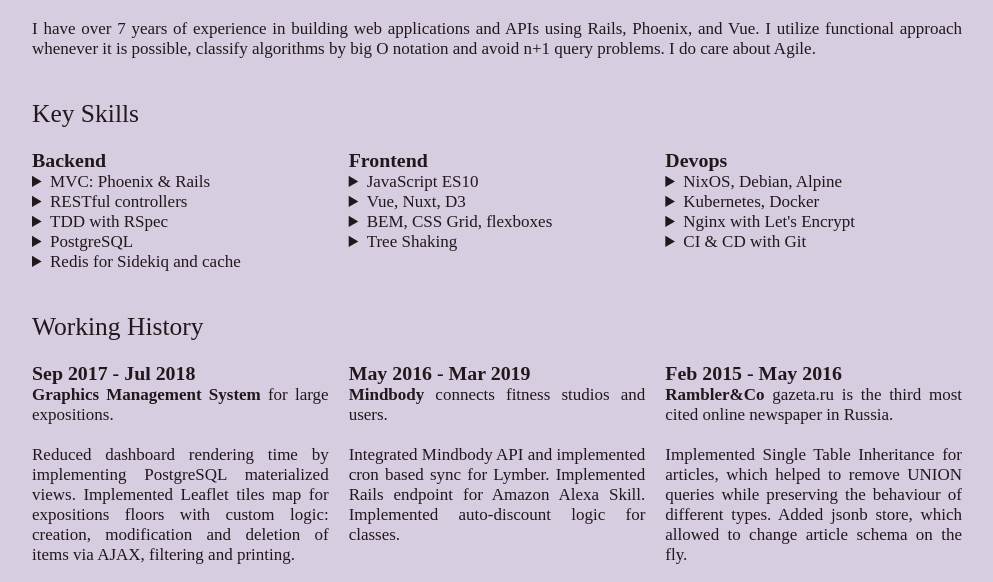
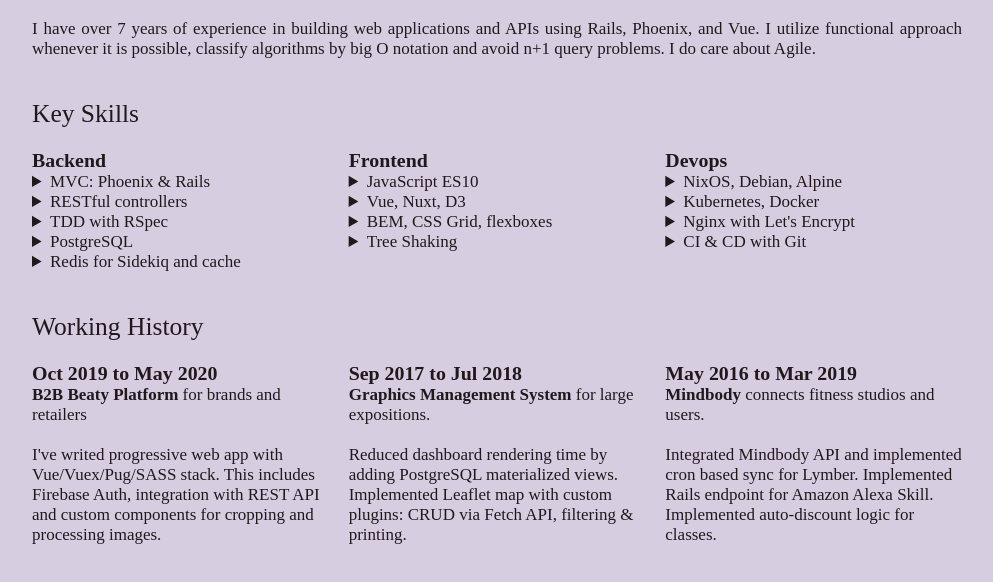
Before and after one commit to ksevelyar/resume, a plain HTML site: page index.html in a window 1280 px wide. Shown: the part 108-690 px from the top of the page, without its empty margins (143-1136 px from the left). Drawn offline with Linux system fonts and the light colour scheme; a web font is replaced by a local one.

Commit message:
bump work history

```diff
--- a/index.html
+++ b/index.html
@@ -68,41 +68,38 @@
   <div class="section-title">
     <h2>Working History</h2>
   </div>
+
+  <div class="section-column wh-5">
+    <h3>Oct 2019 to May 2020</h3>
+    <p><strong>B2B Beaty Platform</strong> for brands and retailers</p>
+  </div>
   <div class="section-column wh-1">
-    <h3>Sep 2017 - Jul 2018</h3>
+    <h3>Sep 2017 to Jul 2018</h3>
     <p><strong>Graphics Management System</strong> for large expositions.</p>
   </div>
   <div class="section-column wh-3">
-    <h3>May 2016 - Mar 2019</h3>
+    <h3>May 2016 to Mar 2019</h3>
     <p><strong>Mindbody</strong> connects fitness studios and users.</p>
   </div>
-  <div class="section-column wh-5">
-    <h3>Feb 2015 - May 2016</h3>
-    <p>
-      <strong>Rambler&Co</strong> gazeta.ru is the third most cited online
-      newspaper in Russia.
-    </p>
-  </div>
+
   <div class="section-column wh-2">
     <p>
-      Reduced dashboard rendering time by implementing PostgreSQL materialized
-      views. Implemented Leaflet tiles map for expositions floors with custom
-      logic: creation, modification and deletion of items via AJAX, filtering
-      and printing.
+      I've writed progressive web app with Vue/Vuex/Pug/SASS stack.
+      This includes Firebase Auth, integration with REST API and custom components for cropping and processing images.
     </p>
   </div>
   <div class="section-column wh-4">
     <p>
-      Integrated Mindbody API and implemented cron based sync for Lymber.
-      Implemented Rails endpoint for Amazon Alexa Skill. Implemented
-      auto-discount logic for classes.
+      Reduced dashboard rendering time by adding PostgreSQL materialized
+      views. Implemented Leaflet map with custom
+      plugins: CRUD via Fetch API, filtering & printing.
     </p>
   </div>
   <div class="section-column wh-5">
     <p>
-      Implemented Single Table Inheritance for articles, which helped to
-      remove UNION queries while preserving the behaviour of different types.
-      Added jsonb store, which allowed to change article schema on the fly.
+      Integrated Mindbody API and implemented cron based sync for Lymber.
+      Implemented Rails endpoint for Amazon Alexa Skill. Implemented
+      auto-discount logic for classes.
     </p>
   </div>
 
--- a/resume.css
+++ b/resume.css
@@ -40,9 +40,6 @@ body {
   background: #d7cde1;
 }
 
-p {
-  text-align: justify;
-}
 ul {
   list-style: disclosure-closed inside;
 }
```
